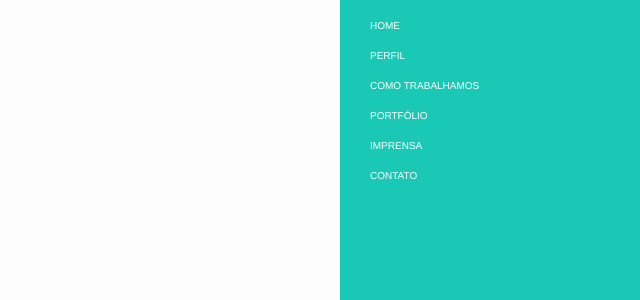
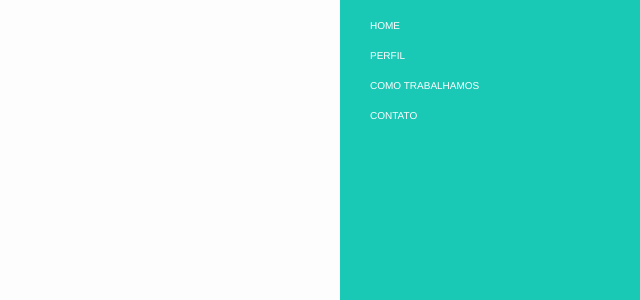
Before and after one commit to eduardofiorezi/carolinanascimentointeriores, a Jekyll site: the page built from imprensa.html, in a window 1280 px wide. Shown: the part 204-504 px from the top of the page, without its empty margins (640-1280 px from the left). Built offline with Jekyll 4.4.1, drawn with Linux system fonts in a browser that asks for light colours.

Commit message:
Comment 2 menu links

```diff
--- a/_includes/header.html
+++ b/_includes/header.html
@@ -16,8 +16,8 @@
     <li><a href="index">Home</a></li>
     <li><a href="perfil">Perfil</a></li>
     <li><a href="como-trabalhamos">Como trabalhamos</a></li>
-    <li><a href="portfolio">Portfólio</a></li>
-    <li><a href="imprensa">Imprensa</a></li>
+    <!-- <li><a href="portfolio">Portfólio</a></li>
+    <li><a href="imprensa">Imprensa</a></li> -->
     <li><a href="contato">Contato</a></li>
   </ul>
 
```
